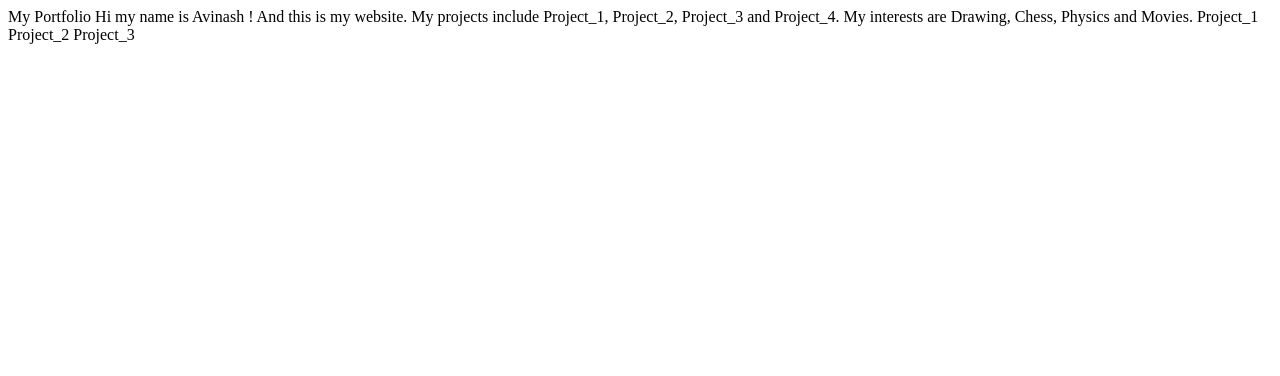
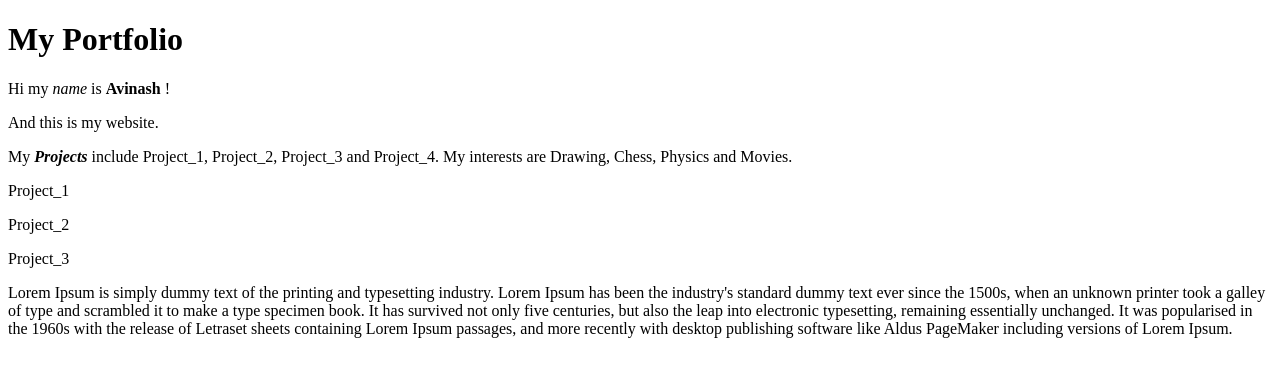
Before and after one commit to vali-aidman/the_odin_project, a plain HTML site: page index.html in a window 1280 px wide. Drawn offline with Linux system fonts and the light colour scheme.

Commit message:
Implement <p>,<h>,<strong> and <em> tag

```diff
--- a/index.html
+++ b/index.html
@@ -7,19 +7,22 @@
 
     <body>
 
-        My Portfolio
+        <!-- dummy comment -->
+        <h1>My Portfolio</h1>
+        <p>Hi my <em>name</em> is <strong>Avinash</strong> !
+        <p>And this is my website.</p>
 
-        Hi my name is Avinash !
-        And this is my website.
+        <p>My <strong><em>Projects</em></strong> include Project_1, Project_2, Project_3 and Project_4.
+        My interests are Drawing, Chess, Physics and Movies.</p>
 
-        My projects include Project_1, Project_2, Project_3 and Project_4.
-        My interests are Drawing, Chess, Physics and Movies.
+        <p>Project_1</p>
 
-        Project_1
+        <p>Project_2</p>
 
-        Project_2
+        <p>Project_3</p>
 
-        Project_3
-
+        <p>
+            Lorem Ipsum is simply dummy text of the printing and typesetting industry. Lorem Ipsum has been the industry's standard dummy text ever since the 1500s, when an unknown printer took a galley of type and scrambled it to make a type specimen book. It has survived not only five centuries, but also the leap into electronic typesetting, remaining essentially unchanged. It was popularised in the 1960s with the release of Letraset sheets containing Lorem Ipsum passages, and more recently with desktop publishing software like Aldus PageMaker including versions of Lorem Ipsum.
+        </p>
     </body>
 </html>
```
